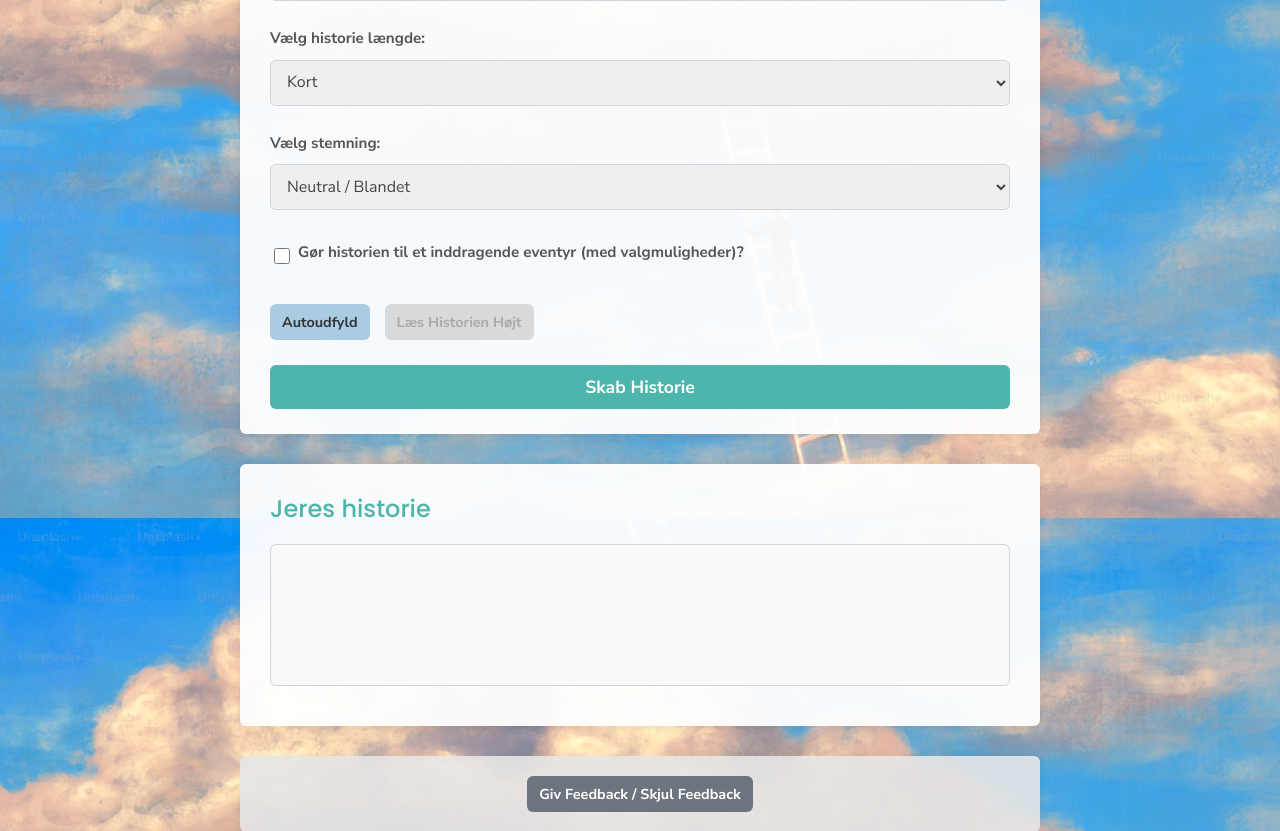
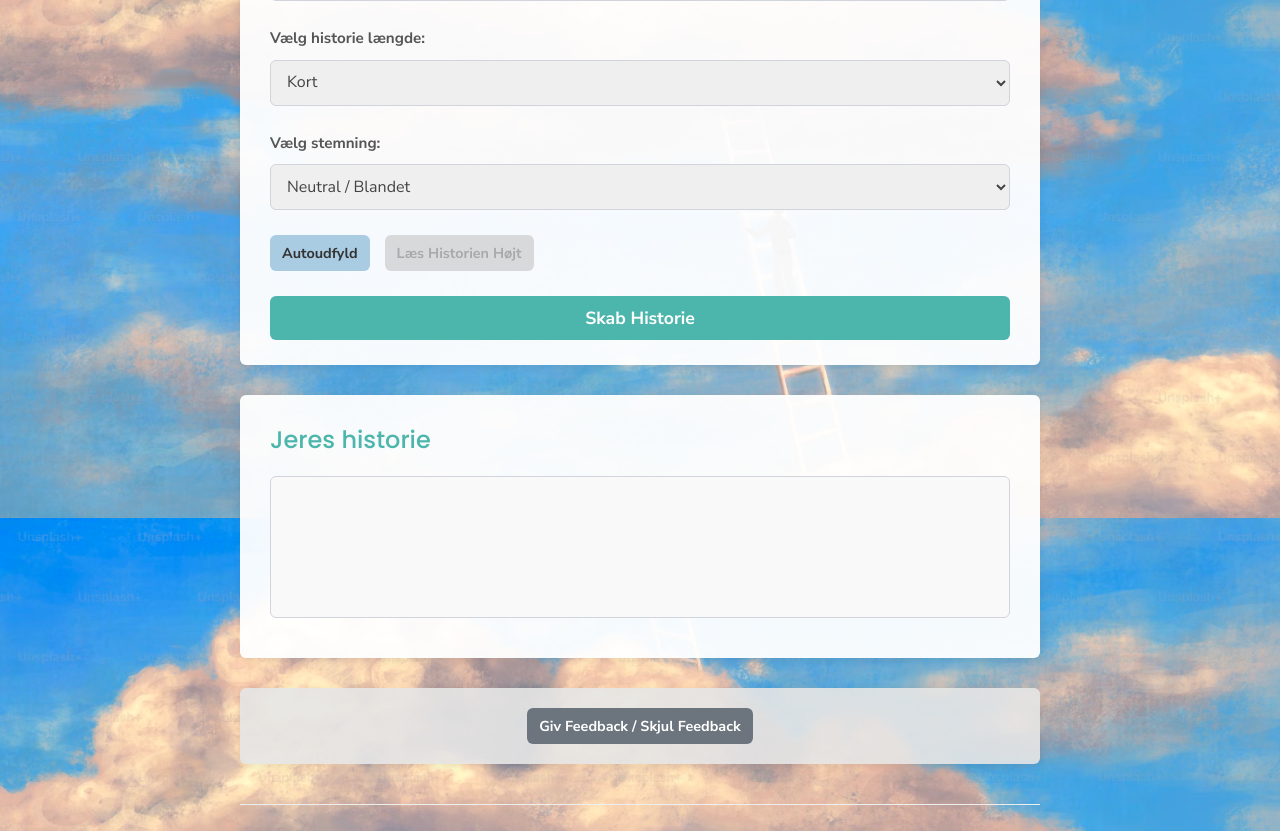
Before and after one commit to Potzen/ai-godnathistorie-generator, a Flask app: page / in a window 1280 px wide. Shown: the part 1082-1913 px from the top of the page. Run offline with Flask 3, Linux system fonts and the light colour scheme.

Commit message:
Implementer login-opsætning, TTS-forberedelser og diverse UI/logik rettelser

```diff
--- a/app.py
+++ b/app.py
@@ -247,8 +247,8 @@ def generate_story():
     actual_story = "Der opstod en uventet fejl før API kald."
     try:
         print("Initialiserer Gemini model...")
-        model = genai.GenerativeModel('gemini-1.5-pro-latest')
-        print("Bruger model: gemini-1.5-pro-latest")
+        model = genai.GenerativeModel('gemini-1.5-flash-latest')
+        print("Bruger model: gemini-1.5-flash-latest")
         print("Sender anmodning til Google Gemini...")
         response = model.generate_content(
             prompt,
--- a/static/script.js
+++ b/static/script.js
@@ -203,7 +203,8 @@ document.addEventListener('DOMContentLoaded', () => {
         if(listenerContainer) { listenerContainer.querySelectorAll('.listener-group').forEach(group => { const nameInput = group.querySelector('input[name="listener_name_single"]'); const ageInput = group.querySelector('input[name="listener_age_single"]'); const name = nameInput ? nameInput.value.trim() : ''; const age = ageInput ? ageInput.value.trim() : ''; if (name || age) { listeners.push({ name: name, age: age }); } }); }
         const selectedLaengde = laengdeSelect ? laengdeSelect.value : 'kort';
         const selectedMood = moodSelect ? moodSelect.value : 'neutral';
-        const isInteractive = interactiveCheckbox ? interactiveCheckbox.checked : false;
+        // const isInteractive = interactiveCheckbox ? interactiveCheckbox.checked : false; // Gammel linje udkommenteret
+        const isInteractive = false; // *** ALTID falsk nu ***
         const negativePromptText = negativePromptInput ? negativePromptInput.value.trim() : '';
         console.log("--- Data Indsamlet ---");
         console.log("Listeners:", listeners); console.log("Karakterer:", karakterer); console.log("Steder:", steder); console.log("Plots:", plots); console.log("Længde:", selectedLaengde); console.log("Mood:", selectedMood); console.log("Interaktiv:", isInteractive); console.log("Negative Prompt:", negativePromptText);
--- a/templates/index.html
+++ b/templates/index.html
@@ -4,6 +4,16 @@
     <meta charset="UTF-8">
     <title>Read Me A Story - AI Historie Generator</title>
     <link rel="stylesheet" href="{{ url_for('static', filename='style.css') }}">
+
+        <!-- Google tag (gtag.js) -->
+    <script async src="https://www.googletagmanager.com/gtag/js?id=G-M319LP9Z6P"></script>
+    <script>
+      window.dataLayer = window.dataLayer || [];
+      function gtag(){dataLayer.push(arguments);}
+      gtag('js', new Date());
+
+      gtag('config', 'G-M319LP9Z6P');
+    </script>
 </head>
 <body>
 
@@ -27,7 +37,7 @@
                     {% for category, message in messages %}
                         <div class="flash-message flash-{{ category }}">
                             {{ message }}
-                            {# Disclaimer KUN til logout beskeden ('info' kategori) #}
+     PilotCody                       {# Disclaimer KUN til logout beskeden ('info' kategori) #}
                             {% if category == 'info' and 'logget ud' in message %}
                                 <p class="flash-disclaimer">(Bemærk: Dit navn kan stadig være synligt i toppen indtil næste sideindlæsning.)</p>
                             {% endif %}
@@ -130,7 +140,7 @@
                 </select>
             </div>
 
-            <div class="input-category checkbox-group">
+            <div class="input-category checkbox-group hidden">
                 <input type="checkbox" id="interactive-checkbox" name="interactive">
                 <label for="interactive-checkbox">Gør historien til et inddragende eventyr (med valgmuligheder)?</label>
             </div>
```
